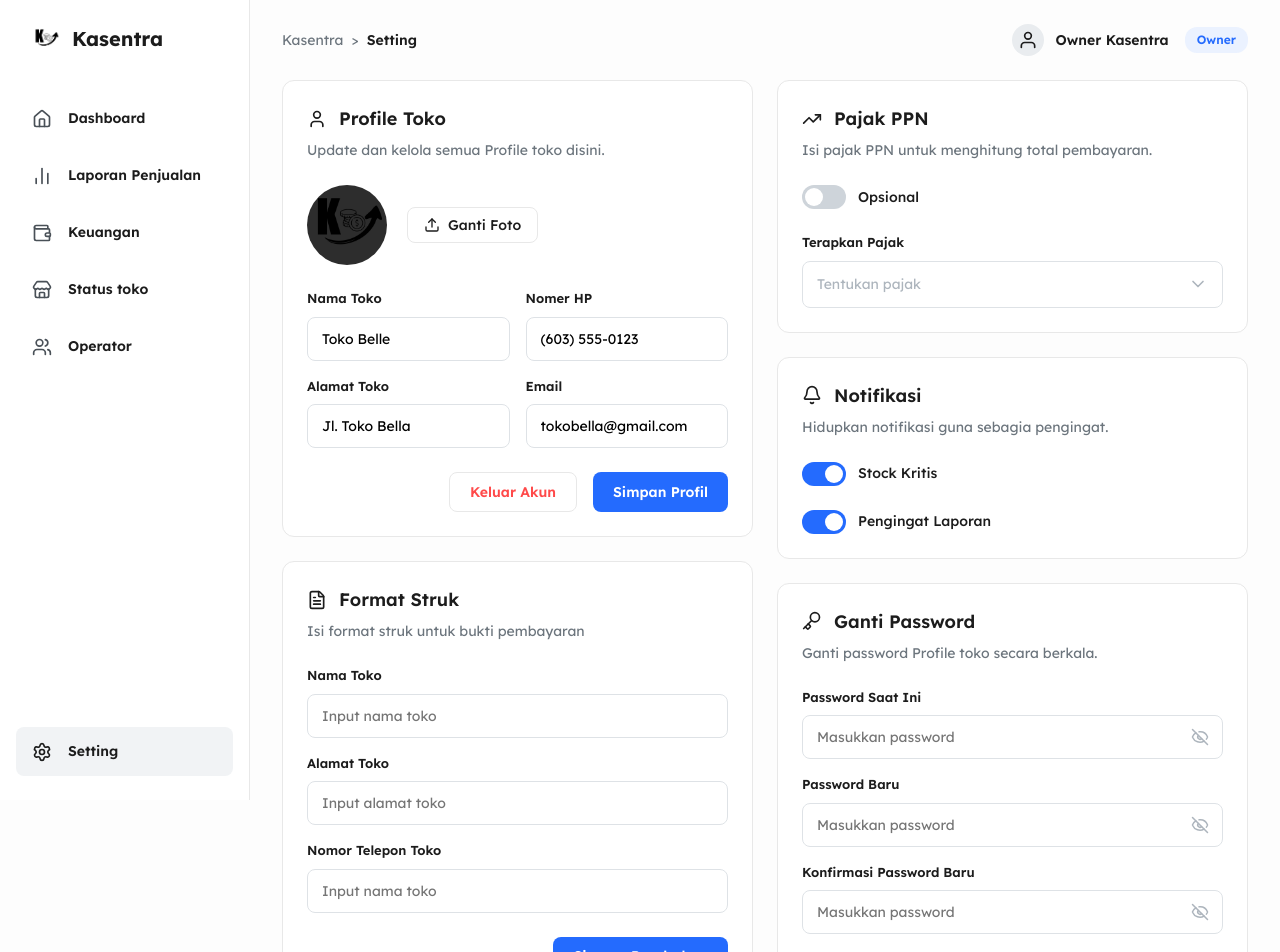
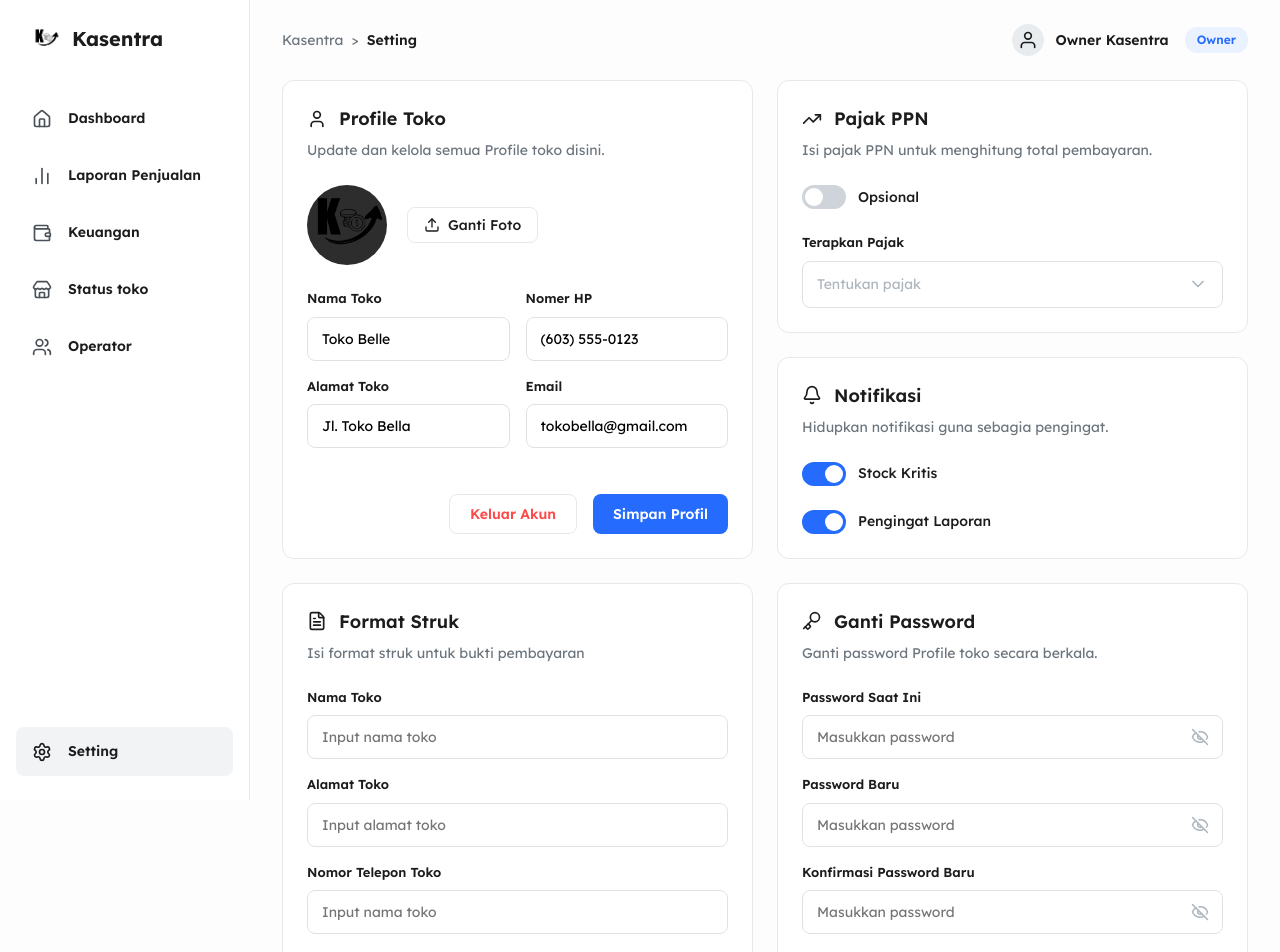
Before and after one commit to adiyogabaskoro/KASENTRA, a React (Vite) app in the folder frontend/: page /dashboard/setting in a window 1280 px wide. Shown: the top 952 px of the page. Built offline with nearby package versions, Linux system fonts and the light colour scheme; a web font is replaced by a local one.

Commit message:
layout setting

```diff
--- a/frontend/src/pages/Setting.jsx
+++ b/frontend/src/pages/Setting.jsx
@@ -22,11 +22,9 @@ export default function Setting() {
 
   return (
     <div className={styles.settingContainer}>
-      {/* Left Column */}
-      <div className={styles.leftCol}>
 
-        {/* Profile Toko */}
-        <div className={styles.card}>
+      {/* Profile Toko (Spans 2 rows) */}
+      <div className={`${styles.card} ${styles.profileCard}`}>
         <div className={styles.cardHeader}>
           <User size={20} />
           <span>Profile Toko</span>
@@ -74,45 +72,6 @@ export default function Setting() {
           <button className={styles.btnPrimary}>Simpan Profil</button>
         </div>
       </div>
-
-        {/* Format Struk */}
-        <div className={styles.card}>
-          <div className={styles.cardHeader}>
-            <FileText size={20} />
-            <span>Format Struk</span>
-          </div>
-          <p className={styles.cardSubtitle}>Isi format struk untuk bukti pembayaran</p>
-
-          <div className={styles.formGrid}>
-            <div className={`${styles.formGroup} ${styles.fullWidth}`}>
-              <label>Nama Toko</label>
-              <div className={styles.inputWrapper}>
-                <input type="text" placeholder="Input nama toko" />
-              </div>
-            </div>
-            <div className={`${styles.formGroup} ${styles.fullWidth}`}>
-              <label>Alamat Toko</label>
-              <div className={styles.inputWrapper}>
-                <input type="text" placeholder="Input alamat toko" />
-              </div>
-            </div>
-            <div className={`${styles.formGroup} ${styles.fullWidth}`}>
-              <label>Nomor Telepon Toko</label>
-              <div className={styles.inputWrapper}>
-                <input type="text" placeholder="Input nama toko" />
-              </div>
-            </div>
-          </div>
-
-          <div className={styles.cardActions}>
-            <button className={styles.btnPrimary}>Simpan Perubahan</button>
-          </div>
-        </div>
-
-      </div>
-
-      {/* Right Column */}
-      <div className={styles.rightCol}>
 
       {/* Pajak PPN */}
       <div className={styles.card}>
@@ -169,6 +128,40 @@ export default function Setting() {
             <span className={styles.slider}></span>
           </label>
           <span className={styles.toggleLabel}>Pengingat Laporan</span>
+        </div>
+      </div>
+
+      {/* Format Struk */}
+      <div className={styles.card}>
+        <div className={styles.cardHeader}>
+          <FileText size={20} />
+          <span>Format Struk</span>
+        </div>
+        <p className={styles.cardSubtitle}>Isi format struk untuk bukti pembayaran</p>
+
+        <div className={styles.formGrid}>
+          <div className={`${styles.formGroup} ${styles.fullWidth}`}>
+            <label>Nama Toko</label>
+            <div className={styles.inputWrapper}>
+              <input type="text" placeholder="Input nama toko" />
+            </div>
+          </div>
+          <div className={`${styles.formGroup} ${styles.fullWidth}`}>
+            <label>Alamat Toko</label>
+            <div className={styles.inputWrapper}>
+              <input type="text" placeholder="Input alamat toko" />
+            </div>
+          </div>
+          <div className={`${styles.formGroup} ${styles.fullWidth}`}>
+            <label>Nomor Telepon Toko</label>
+            <div className={styles.inputWrapper}>
+              <input type="text" placeholder="Input nama toko" />
+            </div>
+          </div>
+        </div>
+
+        <div className={styles.cardActions}>
+          <button className={styles.btnPrimary}>Simpan Perubahan</button>
         </div>
       </div>
 
@@ -231,8 +224,6 @@ export default function Setting() {
           <button className={styles.btnPrimary}>Ganti Password</button>
         </div>
       </div>
-
-      </div>
     </div>
   );
 }
--- a/frontend/src/pages/Setting.module.css
+++ b/frontend/src/pages/Setting.module.css
@@ -220,20 +220,19 @@ input:checked + .slider:before {
   background-color: var(--color-danger-bg);
 }
 
-.leftCol {
-  display: flex;
-  flex-direction: column;
-  gap: 24px;
+.profileCard {
+  grid-row: span 2;
 }
 
-.rightCol {
-  display: flex;
-  flex-direction: column;
-  gap: 24px;
+.profileCard .cardActions {
+  margin-top: auto;
 }
 
 @media (max-width: 1024px) {
   .settingContainer {
     grid-template-columns: 1fr;
   }
+  .profileCard {
+    grid-row: span 1;
+  }
 }
```
Lines whose indentation alone changed are shown as unchanged.
